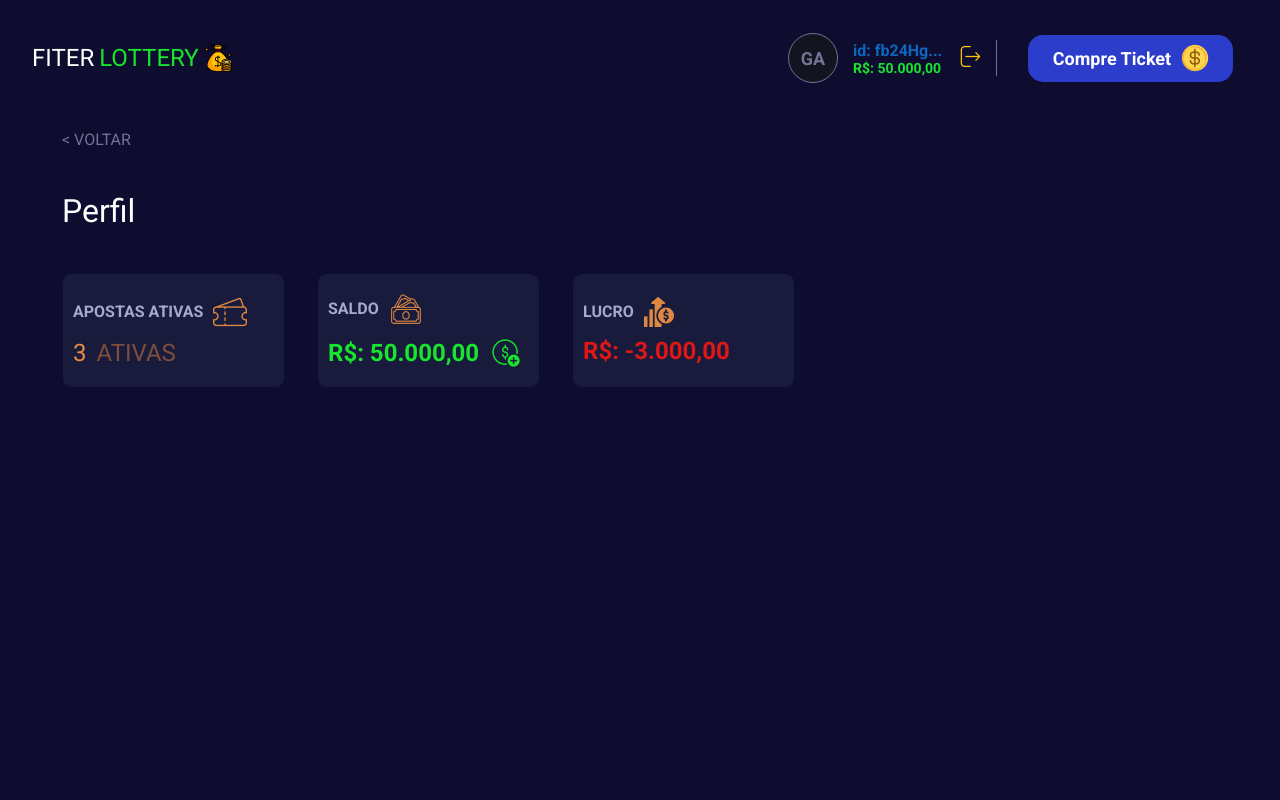
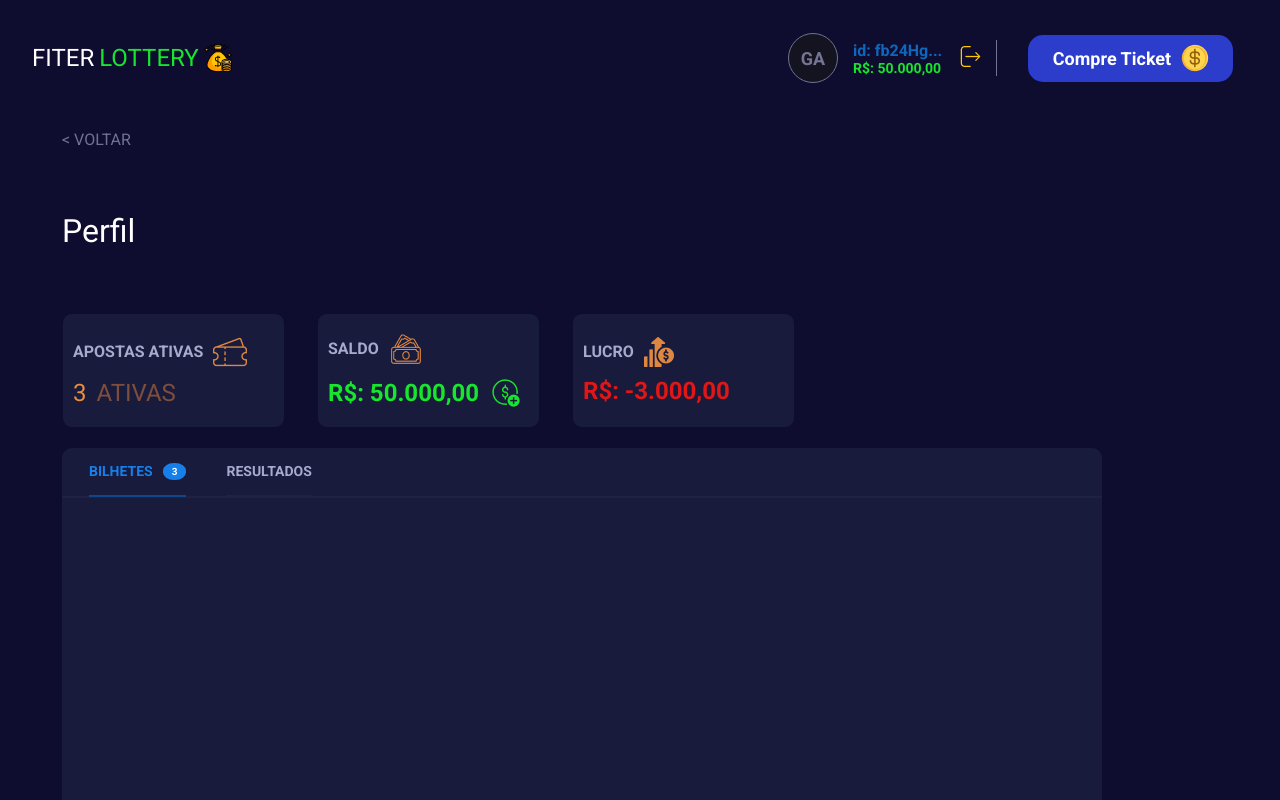
Before and after one commit to Gabrielja2/fiter-lotterry, a React (Vite) app: page /profile in a window 1280 px wide. Shown: the top 800 px of the page. Built offline with nearby package versions, Linux system fonts and the light colour scheme.

Commit message:
chore: creating profile tickets

```diff
--- a/src/components/index.ts
+++ b/src/components/index.ts
@@ -10,3 +10,4 @@ export * from "./header";
 export * from "./user.info";
 export * from "./profile.info.cards";
 export * from "./profile.info.card";
+export * from "./profile.tickets";
--- a/src/components/profile.info.cards/profile.info.cards.styled.ts
+++ b/src/components/profile.info.cards/profile.info.cards.styled.ts
@@ -3,7 +3,6 @@ import styled from "styled-components";
 export const StyledProfileInfoContainer = styled.div`
     display: flex;
     gap: 32px;
-    height: 115px;
     color: white;
 
     @media (max-width: 768px) {
--- /dev/null
+++ b/src/components/profile.tickets/index.ts
@@ -0,0 +1 @@
+export * from "./profile.tickets.component";
--- /dev/null
+++ b/src/components/profile.tickets/profile.tickets.component.tsx
@@ -0,0 +1,30 @@
+import {
+  StyledNav,
+  StyledSection,
+  StyledHeader,
+} from './profile.tickets.styled';
+
+export const ProfileTickets = () => {
+  return (
+    <StyledSection>
+      <StyledHeader>
+        <StyledNav borderBottom='2px solid #104788' color='#177FE9'>
+          BILHETES
+          <span
+            style={{
+              color: '#ffffff',
+              backgroundColor: '#177FE9',
+              borderRadius: '45%',
+              padding: '3px 9px',
+              fontSize: '10px',
+              fontWeight: 'bold',
+            }}
+          >
+            3
+          </span>
+        </StyledNav>
+        <StyledNav color='#A7AACD'>RESULTADOS</StyledNav>
+      </StyledHeader>
+    </StyledSection>
+  );
+};
--- /dev/null
+++ b/src/components/profile.tickets/profile.tickets.styled.ts
@@ -0,0 +1,39 @@
+import styled from "styled-components";
+
+export const StyledSection = styled.section`
+    display: flex;
+    flex-direction: column;
+    align-items: start;
+    background-color: #191B3D;
+    border-radius: 10px;
+    height: 100vh;
+    width: 90%;
+    @media (max-width: 768px) {
+        width: 100%;
+        align-items: center;
+    }
+`
+
+export const StyledHeader = styled.header`
+    display: flex;
+    width: 100%;
+    align-items: center;
+    gap: 40px;
+    height: 50px;
+    padding: 20px 27px;
+    border-bottom: 2px #212144 solid;
+`
+
+export const StyledNav = styled.nav<{ color: string, borderBottom?: string }>`
+    display: flex;
+    gap: 10px;
+    height: 100%;
+    align-items: center;
+    color: ${({ color }) => color};
+    font-weight: bold;
+    padding: 24px 0px;
+    font-size: 14px;
+    border-bottom: ${({ borderBottom }) => borderBottom || '2px #212144 solid'}; ;
+
+
+`
--- a/src/templates/profile/profile.styled.ts
+++ b/src/templates/profile/profile.styled.ts
@@ -1,33 +1,26 @@
 import styled from "styled-components";
 
 export const StyledProfileContainer = styled.main`
-    display: flex;
-    flex-direction: column;
-    align-items: center;
-    justify-content: center;
-    height: 100vh;
-    width: 100vw;
     background-color: #0E0D30;
 
 `
 
-export const StyledMain = styled.main`
-    width: 100%;
-    height: 100%;
+export const StyledSection = styled.main`
+    display: flex;
+    flex-direction: column;
+    gap: 20px;
     padding-block: 130px;
     padding-inline: 62px;
 
-`
-
-export const StyledLinkContainer = styled.div`
-    width: 100%;
+    @media (max-width: 768px) {
+        padding-inline: 45px;
+    }
 
 `
 
 export const StyledSubtitleContainer = styled.div`
     display: flex;
     align-items: center;
-    width: 100%;
     padding-block: 43px;
     color: #ffffff;
     font-size: 32px;
--- a/src/templates/profile/profile.template.tsx
+++ b/src/templates/profile/profile.template.tsx
@@ -1,9 +1,13 @@
 import { Link } from 'react-router-dom';
-import { Header, ProfileInfoCards, SubTitle } from '../../components';
+import {
+  Header,
+  ProfileInfoCards,
+  SubTitle,
+  ProfileTickets,
+} from '../../components';
 import {
   StyledProfileContainer,
-  StyledMain,
-  StyledLinkContainer,
+  StyledSection,
   StyledSubtitleContainer,
 } from './profile.styled';
 
@@ -11,20 +15,20 @@ export const ProfileTemplate = () => {
   return (
     <StyledProfileContainer>
       <Header />
-      <StyledMain>
-        <StyledLinkContainer>
+      <StyledSection>
         <Link
           style={{ color: '#707293', textDecoration: 'none' }}
           to='/profile'
         >
           {'< VOLTAR'}
         </Link>
-        </StyledLinkContainer>
+
         <StyledSubtitleContainer>
           <SubTitle weight='normal' subtitle='Perfil' />
         </StyledSubtitleContainer>
         <ProfileInfoCards />
-      </StyledMain>
+        <ProfileTickets />
+      </StyledSection>
     </StyledProfileContainer>
   );
 };
```
Lines whose indentation alone changed are shown as unchanged.
